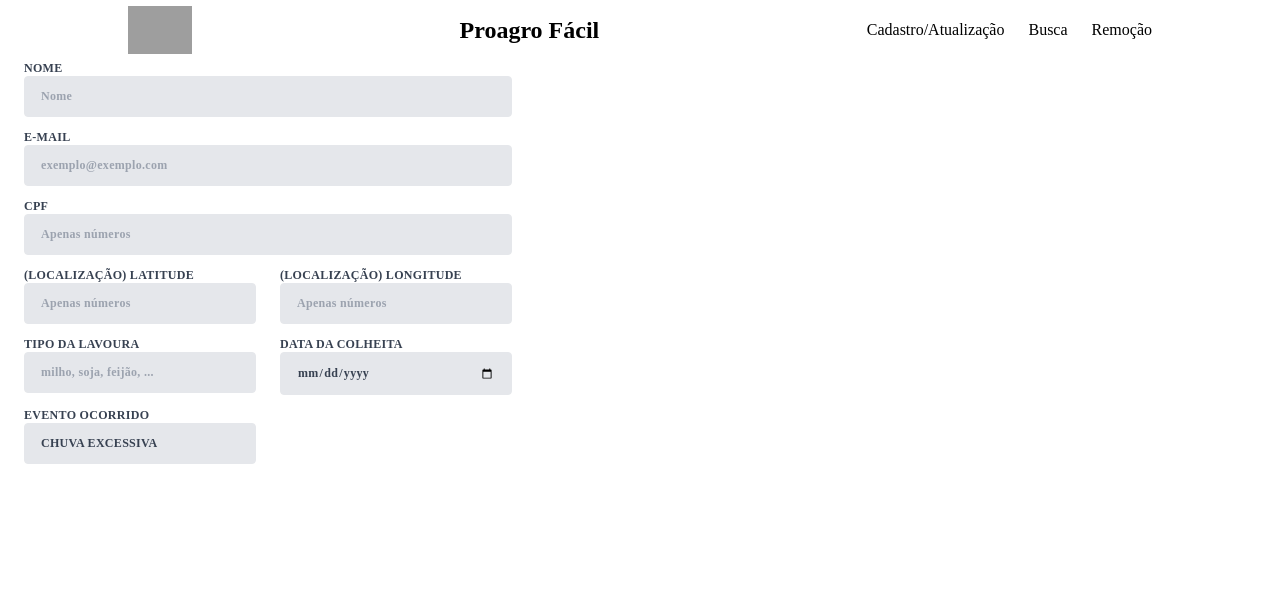
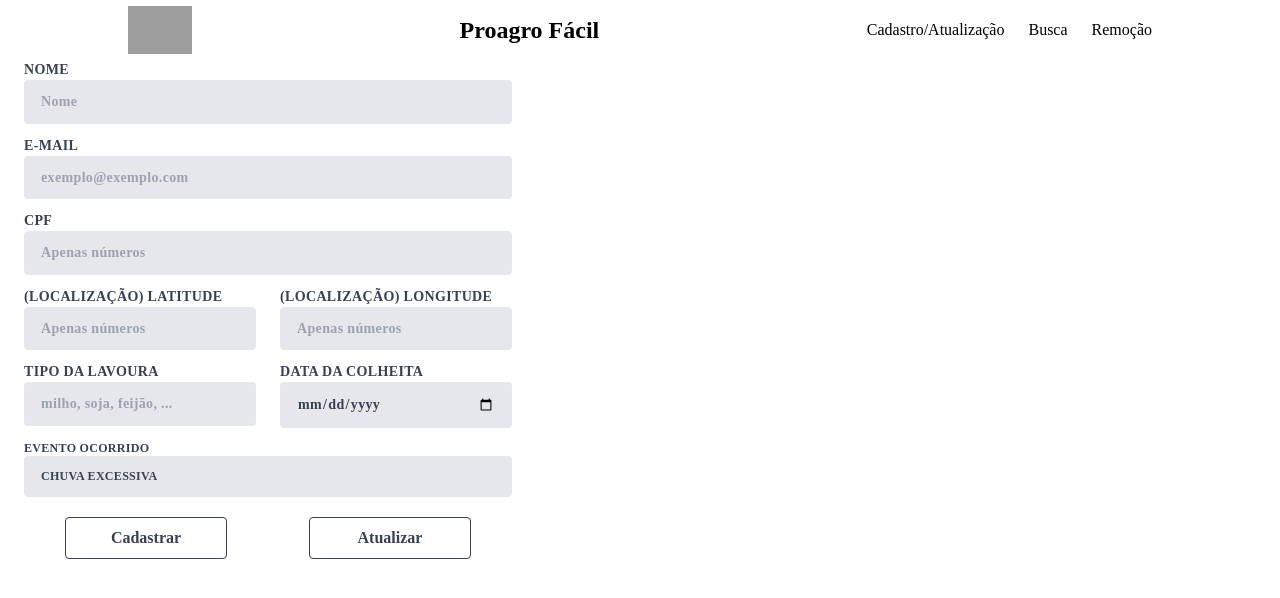
Before and after one commit to heitortessaro/proagro-facil, a React (Create React App) app in the folder app/frontend/: page / in a window 1280 px wide. Shown: the top 598 px of the page. Built offline with nearby package versions, Linux system fonts and the light colour scheme; grey boxes are pictures that could not be loaded.

Commit message:
feat: Add buttons to the form
Add cadastrar e atualizar buttons. Add style to it using the class button-form.

```diff
--- a/app/frontend/src/components/Search.jsx
+++ b/app/frontend/src/components/Search.jsx
@@ -5,7 +5,6 @@ import Select from './Select';
 export default function Search() {
   return (
     <form className="w-full max-w-lg flex flex-wrap mx-3 mb-6">
-
       <div className="w-full px-3 mb-6 md:mb-0">
         <label
           className="
@@ -20,7 +19,6 @@ export default function Search() {
             placeholder="Nome"
           />
         </label>
-        {/* <p className="text-red-500 text-xs italic">Please fill out this field.</p> */}
       </div>
       <div className="w-full px-3">
         <label
@@ -113,20 +111,10 @@ export default function Search() {
         </label>
       </div>
       <Select />
+      <div className="w-full flex justify-around px-3 mt-3 mb-6 md:mb-0">
+        <button className="w-1/3 button-form" type="button">Cadastrar</button>
+        <button className="w-1/3 button-form" type="button">Atualizar</button>
+      </div>
     </form>
   );
 }
-
-// a. Nome do produtor rural;
-// b. E-mail do produtor rural;
-// c. CPF do produtor rural;
-// d. Localização da lavoura (latitude e longitude);
-// e. Tipo da lavoura (milho, soja, trigo, feijão, etc);
-// f. Data da colheita;
-// g. Evento ocorrido, sendo os eventos possíveis:
-// i. CHUVA EXCESSIVA
-// ii. GEADA
-// iii. GRANIZO
-// iv. SECA
-// v. VENDAVAL
-// vi. RAIO
--- a/app/frontend/src/components/Select.jsx
+++ b/app/frontend/src/components/Select.jsx
@@ -3,7 +3,7 @@ import eventTypes from '../services/eventTypes';
 
 export default function Select() {
   return (
-    <div className="w-1/2 px-3 mb-6 md:mb-0">
+    <div className="w-full px-3 mb-6 md:mb-0">
       <label
         className="block uppercase tracking-wide text-gray-700 text-xs font-bold mb-2"
         htmlFor="grid-state"
--- a/app/frontend/src/index.css
+++ b/app/frontend/src/index.css
@@ -10,9 +10,13 @@ body {
 }
 
 .label-form {
-  @apply block uppercase tracking-wide text-gray-700 text-xs font-bold mb-2;
+  @apply block uppercase tracking-wide text-gray-700 text-sm font-bold mb-2;
 }
 
 .input-form {
   @apply appearance-none block w-full bg-gray-200 text-gray-700 border rounded py-3 px-4 mb-3 leading-tight focus:outline-none focus:bg-white
 }
+
+.button-form {
+  @apply bg-transparent hover:bg-blue-100 text-gray-700 font-semibold hover:text-black py-2 px-4 border border-gray-700 hover:border-transparent rounded
+}
```
